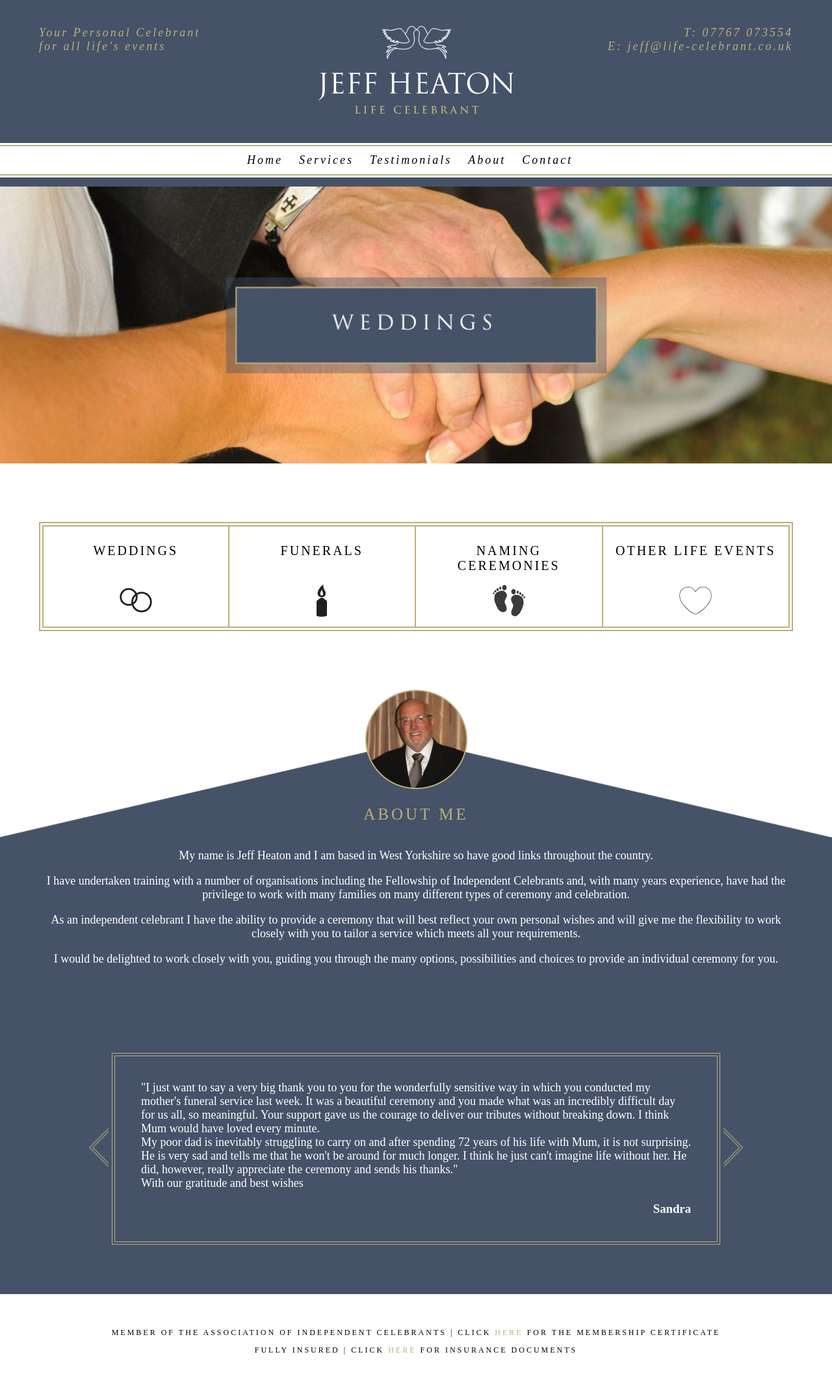
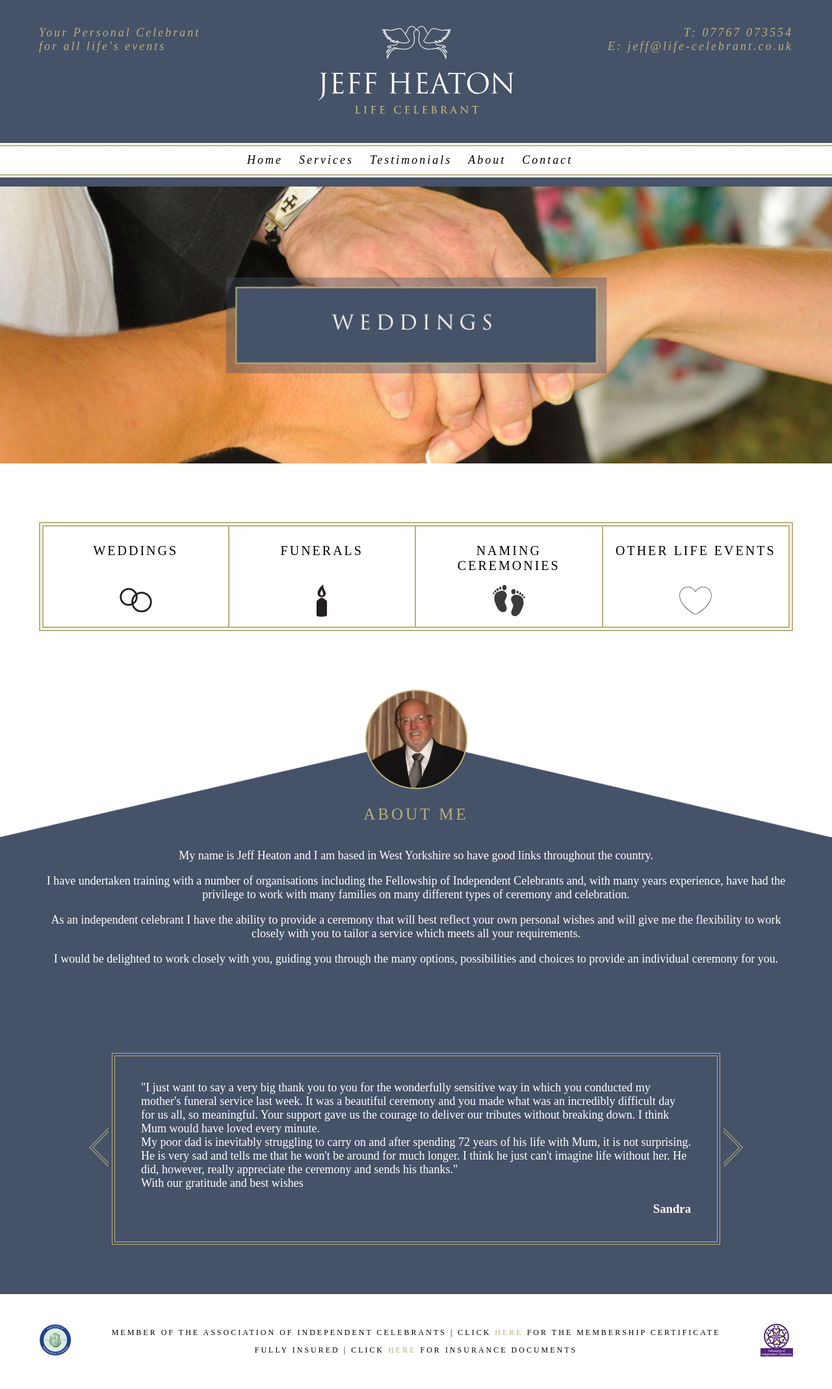
Before and after one commit to Garypickles/celebrant, a Jekyll site: the page built from index.html, in a window 1280 px wide. Shown: the whole page at 65% size. Built offline with Jekyll 4.4.1, drawn with Linux system fonts in a browser that asks for light colours; Markdown is read by kramdown in place of the engine named in the settings.

Commit message:
final tweeks

```diff
--- a/_layouts/default.html
+++ b/_layouts/default.html
@@ -63,16 +63,16 @@
 
   <div class="footer">
     <div class="inner-wrapper footer-wrapper">
-      <!-- <div class="footer-img">
+      <div class="footer-img">
         <img src="images/aoic-logo.jpg" alt="AOIC Logo">
-      </div> -->
+      </div>
       <div class="footer-info">
         <p>Member of the association of independent celebrants | Click <a href="certificate.html">here</a> for the membership certificate</p>
         <p>fully insured | click <a href="insurance.html">here</a> for insurance documents</p>
       </div>
-      <!-- <div class="footer-img">
+      <div class="footer-img">
         <img src="images/FOIC-Logo.jpg" alt="FOIC Logo">
-      </div> -->
+      </div>
     </div>
   </div>
 
--- a/_sass/_footer.scss
+++ b/_sass/_footer.scss
@@ -1,4 +1,9 @@
 .footer-wrapper{
+    display: flex;
+    flex-direction: row;
+    justify-content: space-between;
+    flex-wrap: nowrap;
+    align-items: center;
   .footer-info{
     padding: 0 5px;
     p, a{
```
Also changed, not shown: images/jeff-heaton.jpg.
